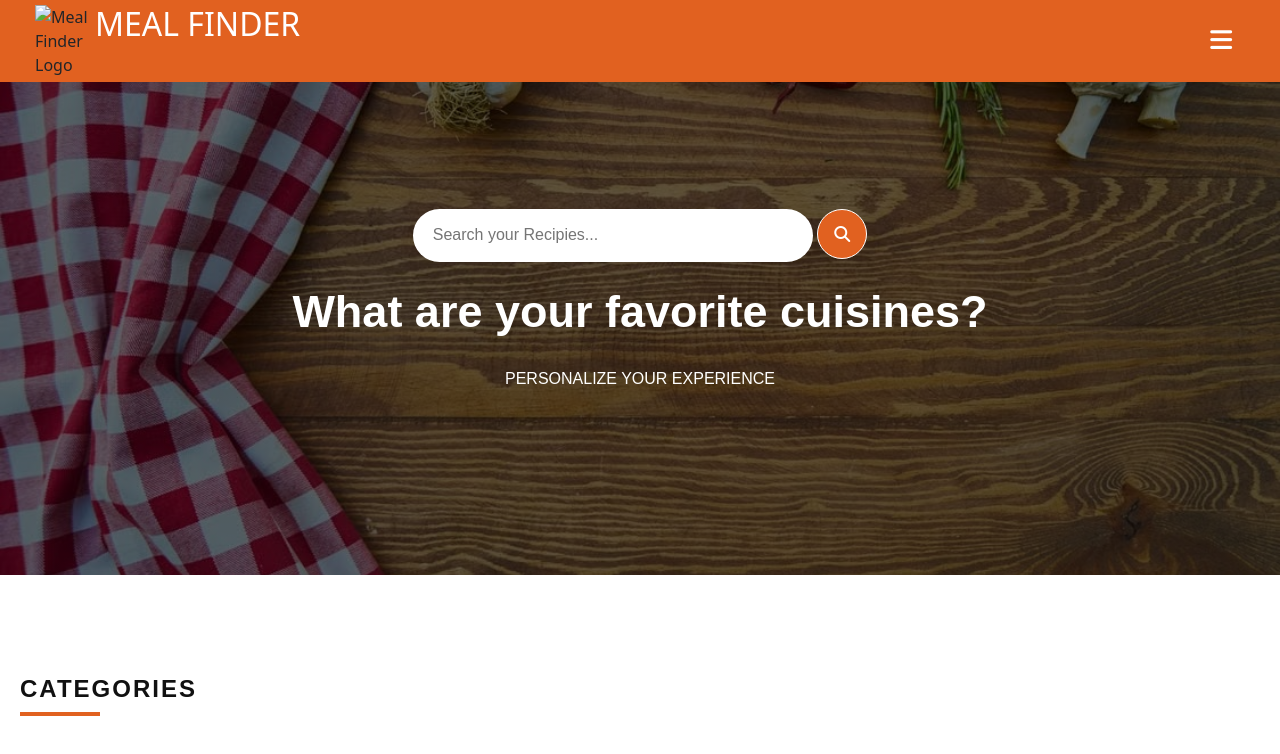
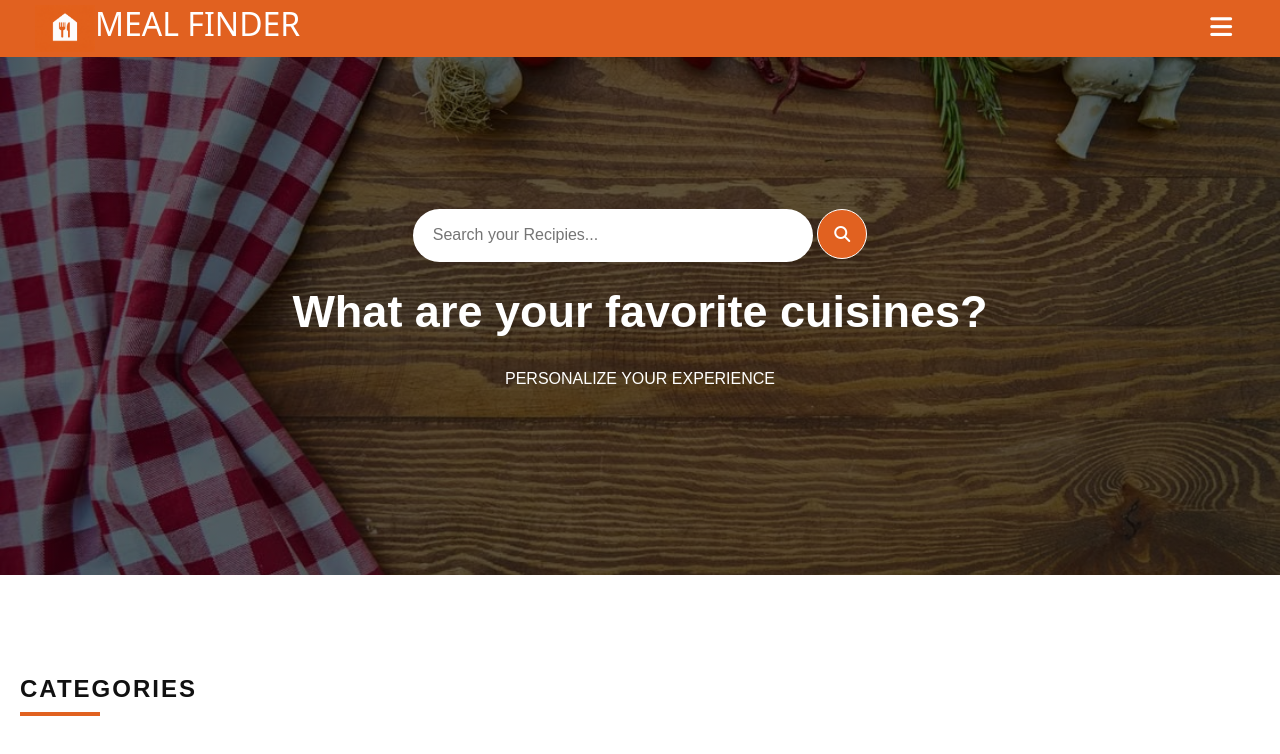
Before and after one commit to aslam1718/MEAL_FINDER_PROJECT, a plain HTML site: page index.html in a window 1280 px wide. Drawn offline with nearby package versions, Linux system fonts and the light colour scheme; the site is published under a folder, as on GitHub Pages, so addresses that start at the root find nothing; no server answers.

Commit message:
icon image uploaded

```diff
--- a/index.html
+++ b/index.html
@@ -17,7 +17,7 @@
 
         <div class="div1">
 
-            <img src="/icon.png" alt="Meal Finder Logo">
+            <img src="icon.png" alt="Meal Finder Logo">
 
             <a href="" class="mealFinder">
                 <h2>MEAL FINDER</h2>
```
Also changed, not shown: second.html (+1 -1 lines), third.html (+1 -1 lines).
